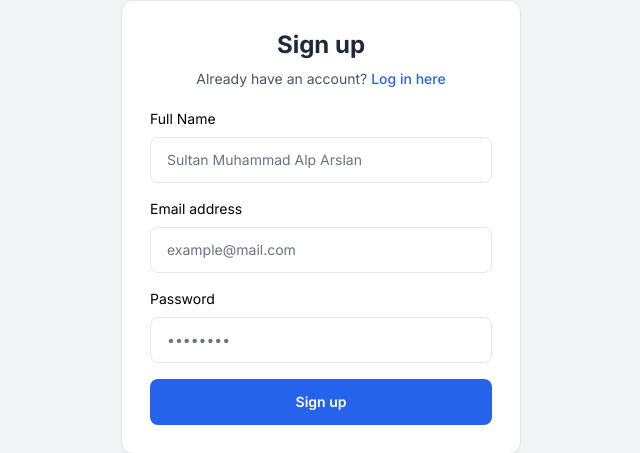
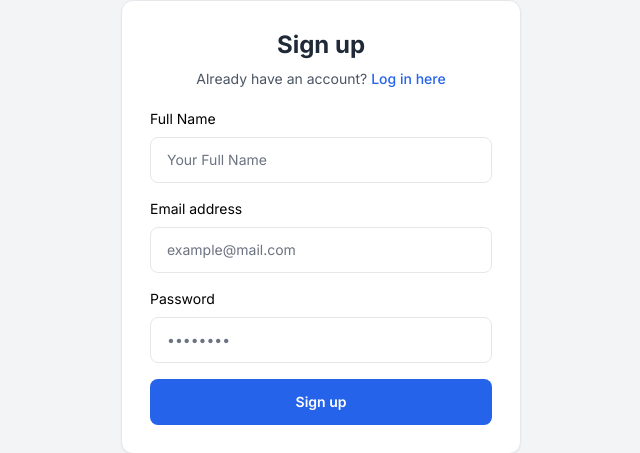
Before and after one commit to grmithu/php-form-validation, a PHP site: page /register.php in a window 1280 px wide. Shown: the part 187-640 px from the top of the page, without its empty margins (319-959 px from the left). Run offline with PHP 8.4, Linux system fonts and the light colour scheme; data comes from the database, SQL or seed files in the repository; both versions use the stored data as it was after the commit; some libraries are stand-ins or nearby versions.

Commit message:
Code error correction

```diff
--- a/helpers.php
+++ b/helpers.php
@@ -6,8 +6,7 @@ function sanitize(string $data): string
 
 function dd(mixed $data): void
 {
-    echo '
-<pre>';
+    echo '<pre>';
     print_r($data);
     echo '</pre>';
     die();
--- a/register.php
+++ b/register.php
@@ -1,5 +1,6 @@
 <?php
 session_start();
+
 // Steps to follow:
 // 1. Connect to the database
 // 2. Check if the form is submitted
@@ -30,16 +31,19 @@ if ($_SERVER['REQUEST_METHOD'] === 'POST') {
     // Sanitize and Validate the Name Field
     if (empty($_POST['name'])) {
         $errors['name'] = 'Please provide a name';
-    } else {
+    }
+    else {
         $name = sanitize($_POST['name']);
     }
 
     // Sanitize and Validate the Email Field
     if (empty($_POST['email'])) {
         $errors['email'] = 'Please provide an email address';
-    } else {
+    }
+    else {
         $email = sanitize($_POST['email']);
-        if (!filter_var($email, FILTER_VALIDATE_EMAIL)) {
+        if (!filter_var($email, FILTER_VALIDATE_EMAIL))
+        {
             $errors['email'] = 'Please provide a valid email address';
         }
     }
@@ -55,6 +59,9 @@ if ($_SERVER['REQUEST_METHOD'] === 'POST') {
         // Hash The Password
         $password = password_hash($password, PASSWORD_DEFAULT);
     }
+
+
+
 
     if (empty($errors)) {
         // Prepare The SQL Statement
@@ -77,11 +84,13 @@ if ($_SERVER['REQUEST_METHOD'] === 'POST') {
             $errors['auth_error'] = 'An error occurred. Please try again';
         }
     }
+
 }
 
 
+?>
 
-?>
+
 <!DOCTYPE html>
 <html lang="en" class="h-full">
 
@@ -138,7 +147,7 @@ if ($_SERVER['REQUEST_METHOD'] === 'POST') {
                             <div>
                                 <label for="name" class="block text-sm mb-2">Full Name</label>
                                 <div class="relative">
-                                    <input type="text" id="name" name="name" class="py-3 px-4 block w-full border-gray-200 rounded-lg text-sm focus:border-blue-500 focus:ring-blue-500 disabled:opacity-50 disabled:pointer-events-none" required aria-describedby="name-error" placeholder="Sultan Muhammad Alp Arslan" value="<?= $name; ?>">
+                                    <input type="text" id="name" name="name" class="py-3 px-4 block w-full border-gray-200 rounded-lg text-sm focus:border-blue-500 focus:ring-blue-500 disabled:opacity-50 disabled:pointer-events-none" required aria-describedby="name-error" placeholder="Your Full Name" value="<?= $name; ?>">
                                     <div class="hidden absolute inset-y-0 end-0 pointer-events-none pe-3">
                                         <svg class="size-5 text-red-500" width="16" height="16" fill="currentColor" viewBox="0 0 16 16" aria-hidden="true">
                                             <path d="M16 8A8 8 0 1 1 0 8a8 8 0 0 1 16 0zM8 4a.905.905 0 0 0-.9.995l.35 3.507a.552.552 0 0 0 1.1 0l.35-3.507A.905.905 0 0 0 8 4zm.002 6a1 1 0 1 0 0 2 1 1 0 0 0 0-2z" />
```
Also changed, not shown: database.sqlite (added), test.php (added), 1 other file.
